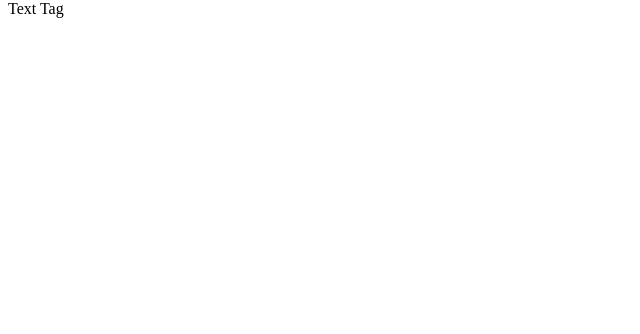
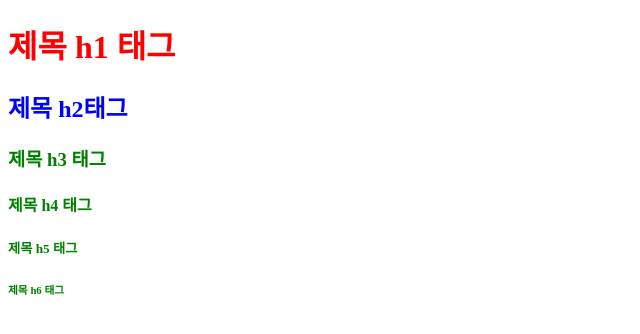
Before and after one commit to sketch-coding/my-web-service-html, a Vue app: page / in a window 1280 px wide. Shown: the top 334 px of the page, without its empty margins (0-640 px from the left). Built offline with nearby package versions, Linux system fonts and the light colour scheme.

Commit message:
heading 태그에 CSS 적용

```diff
--- a/src/components/tag/TextTag.vue
+++ b/src/components/tag/TextTag.vue
@@ -1,5 +1,12 @@
 <template>
-    <div>Text Tag</div>
+    <div>
+        <h1>제목 h1 태그</h1>
+        <h2>제목 h2태그</h2>
+        <h3 class="green">제목 h3 태그</h3>
+        <h4 class="green">제목 h4 태그</h4>
+        <h5 class="green">제목 h5 태그</h5>
+        <h6 class="green">제목 h6 태그</h6>
+    </div>
 </template>
 
 <script>
@@ -9,5 +16,13 @@ export default {
 </script>
 
 <style scoped>
-
+    h1 {
+        color: red;
+    }
+    h2 {
+        color: blue;
+    }
+    .green {
+        color: green;
+    }
 </style>
```
